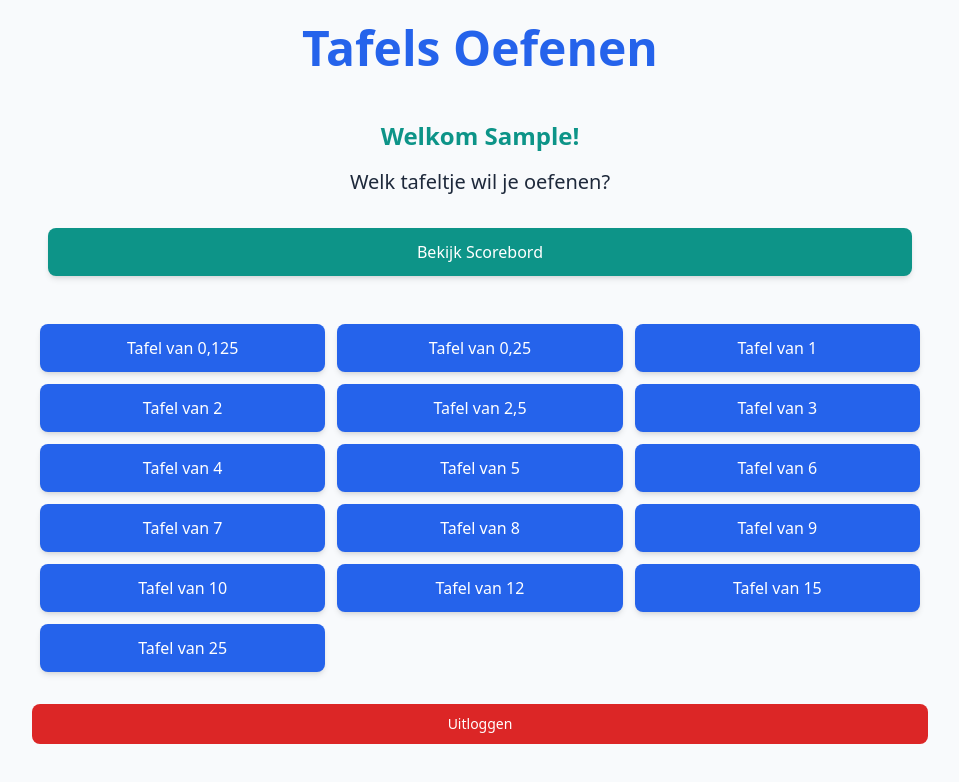
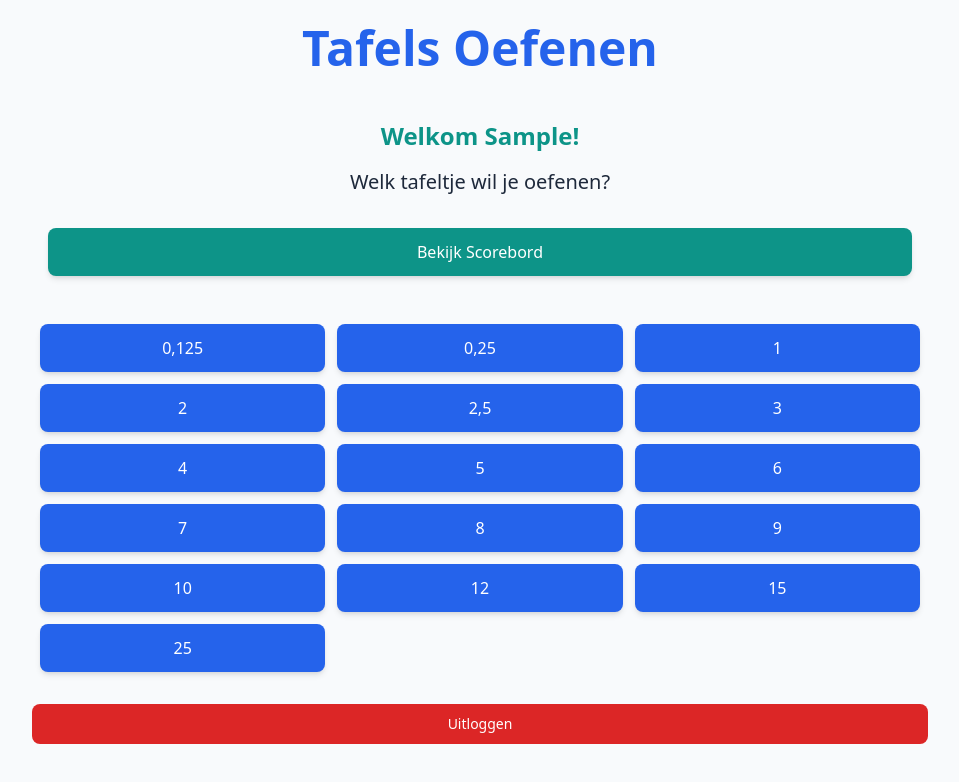
Before and after one commit to edwinbulter/multiplication-trainer, a React (Vite) app: page / in a window 1280 px wide. Both pictures are taken after typing "Sample" into the empty fields and a click on the button "Start". Shown: the top 782 px of the page, without its empty margins (160-1119 px from the left). Built offline with nearby package versions, Linux system fonts and the light colour scheme.

Commit message:
toon alleen getal in de keuze button voor een tafel

```diff
--- a/src/App.jsx
+++ b/src/App.jsx
@@ -172,7 +172,7 @@ const App = () => {
                 onClick={() => startPractice(num)}
                 className="bg-blue-600 text-white border-none rounded-lg p-4 text-lg cursor-pointer transition-all hover:bg-blue-700 hover:-translate-y-0.5 hover:shadow-lg w-full flex items-center justify-center text-center break-words shadow-md sm:p-3 sm:text-base sm:min-h-12 xs:p-2 xs:text-sm xs:min-h-10"
               >
-                Tafel van {num.toString().replace('.', ',')}
+                {num.toString().replace('.', ',')}
               </button>
             ))}
           </div>
```
